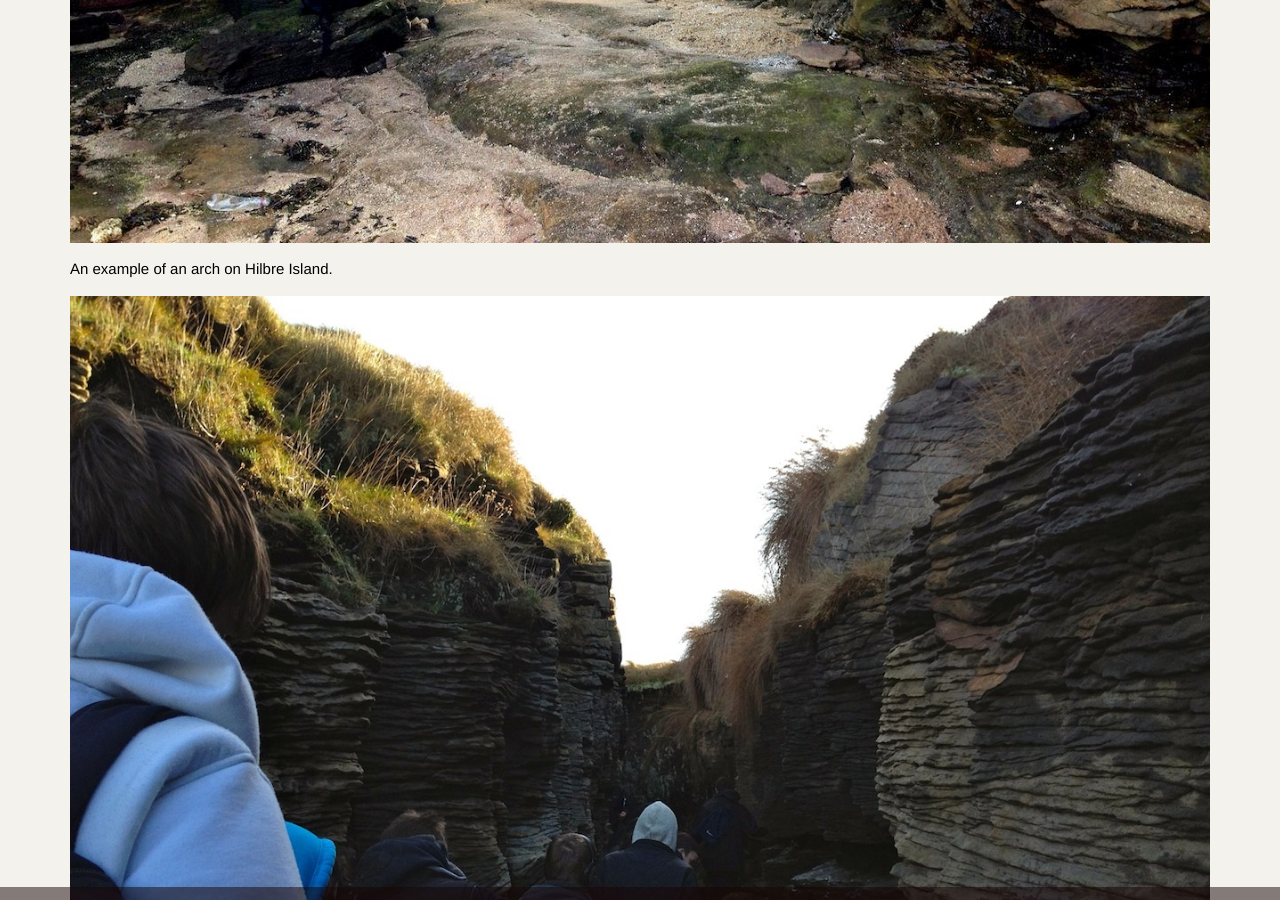
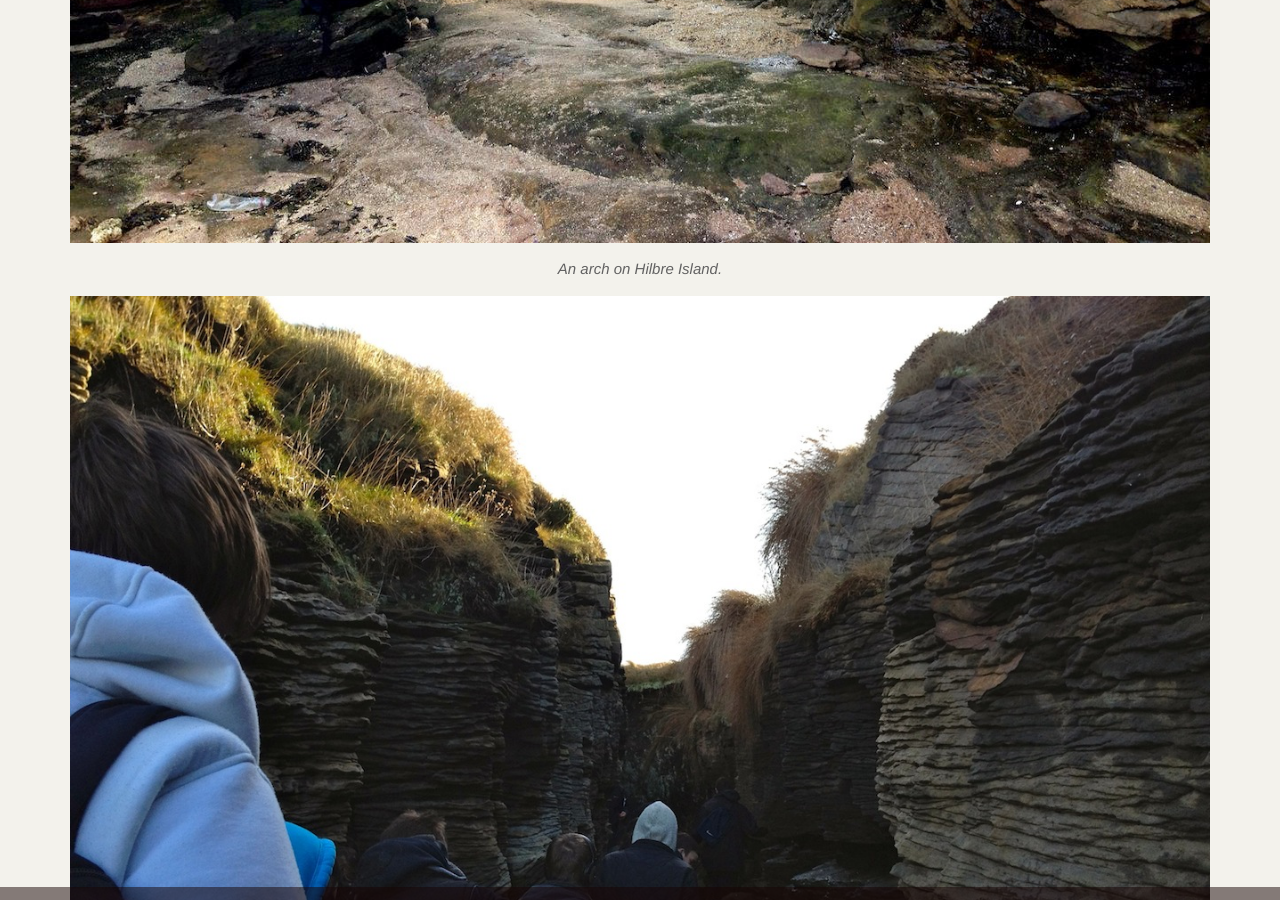
Before and after one commit to alexjohnj/geographyas, a Jekyll site: the page built from _posts/coasts/2012-01-07-features-of-erosion.md, in a window 1280 px wide and 900 px high, scrolled down 3224 px. Built offline with Jekyll 4.4.1, drawn with Linux system fonts in a browser that asks for light colours; nearby versions of some CDN libraries.

Commit message:
Updated images so they use figcaptions.

```diff
--- a/_posts/coasts/2012-01-07-features-of-erosion.md
+++ b/_posts/coasts/2012-01-07-features-of-erosion.md
@@ -15,9 +15,10 @@ Headlands and bays, such as Swanage Bay, form on discordant coastlines, where ha
 
 A wave cut notch is simply a small indent at the base of a cliff formed when a cliff is undercut by the sea. When a wave breaks on a cliff, all of the wave's energy is concentrated on one specific point and this section of the cliff experiences more rapid erosion via corrasion. This eventually leads to the formation of a wave cut notch, when the cliff has been undercut. As the cliff has been undercut, the section of the cliff above the notch (the overhanging rock) no longer has any support and will, eventually, collapse. The repeated process of the collapse of the cliff and then the undercutting of the cliff is often referred to as the “retreat” of the cliff. As the cliff retreats, a gentle platform (with a gradient less than 5˚), referred to as a wave cut platform, is left behind. This platform is heavily scarred by erosion from the transportation of rock across it. As the platform grows, the waves have to travel further to reach the cliff and they'll lose more and more of their energy. Once the platform reaches a certain size, the waves will have too little energy by the time they reach the cliff to undercut it and so there is a physical limit on the size a wave cut platform can be.
 
-![An image of a wave cut notch taken on Hilbre Island](/Images/coasts/7featuresOfErosion/waveCutNotchHilbre.jpeg)
-
-A wave cut notch on Hilbre Island.
+<figcaption>
+	<img src="/Images/coasts/7featuresOfErosion/waveCutNotchHilbre.jpeg" alt="An image of a wave cut notch taken on Hilbre Island" />
+	<p>A wave cut notch on Hilbre Island.</p>
+</figcaption>
 
 ## Formation of Caves, Stacks, Stumps, Arches, Blowholes & Geos
 
@@ -25,13 +26,15 @@ Stacks, caves and arches are all iconic features of coastlines. They are also al
 
 A blowhole forms in a cave. As a cave moves inland, the roof above it is weakened and as waves crash into the cave, they can be reflected upwards, eroding the roof of the cave. At the same time, weathering on the roof of the cave will help weaken it further and eventually water will be able to break through it, leaving a blowhole.
 
-![An arch on Hilbre Island](/Images/coasts/7featuresOfErosion/hilbreArchExample.jpeg)
+<figcaption>
+	<img src="/Images/coasts/7featuresOfErosion/hilbreArchExample.jpeg" alt="An arch on Hilbre Island" />
+	<p>An arch on Hilbre Island.</p>
+</figcaption>
 
-An example of an arch on Hilbre Island.
-
-![A geo on Hilbre Island](/Images/coasts/7featuresOfErosion/hilbreGeoExample.jpeg)
-
-An example of a geo on Hilbre Island.
+<figcaption>
+	<img src="/Images/coasts/7featuresOfErosion/hilbreGeoExample.jpeg" alt="A geo on Hilbre Island" />
+	<p>An example of a geo on Hilbre Island.</p>
+</figcaption>
 
 ## Barton-on-Sea
 
```
Also changed, not shown: _posts/coasts/2012-01-05-coastal-erosion.md (+1 -1 lines), _posts/coasts/2012-01-11-coastal-management.md (+8 -4 lines).
